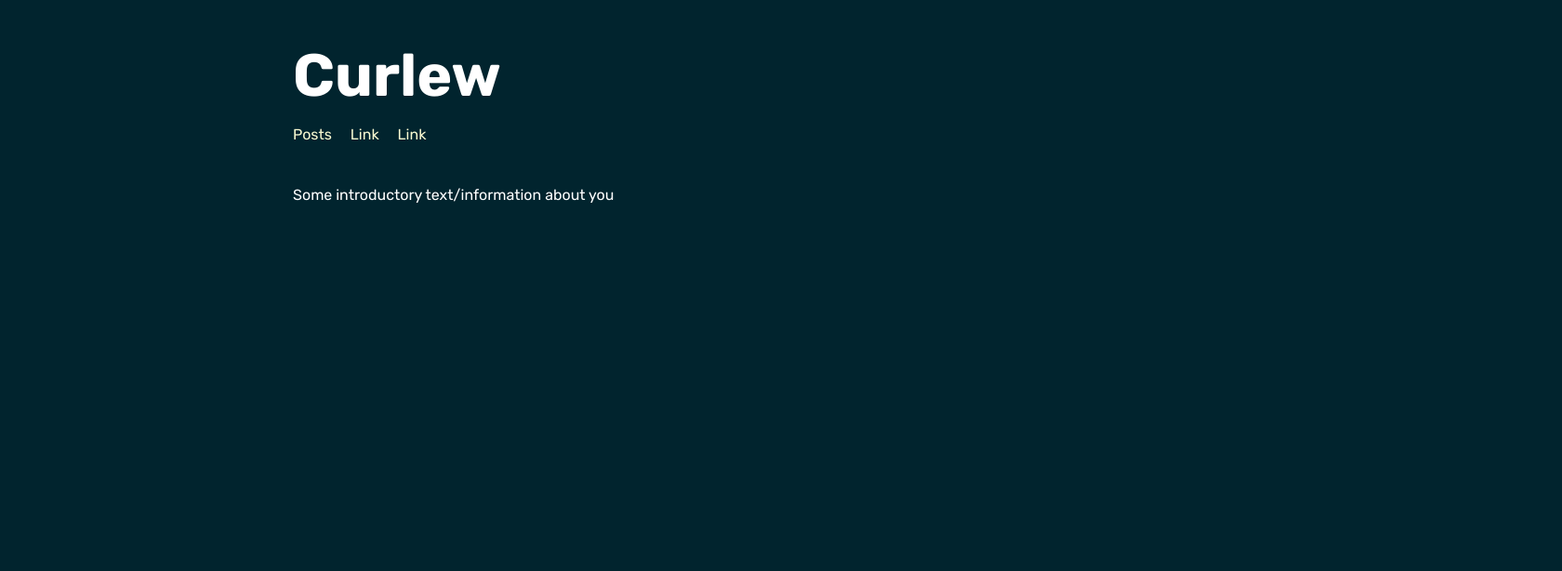
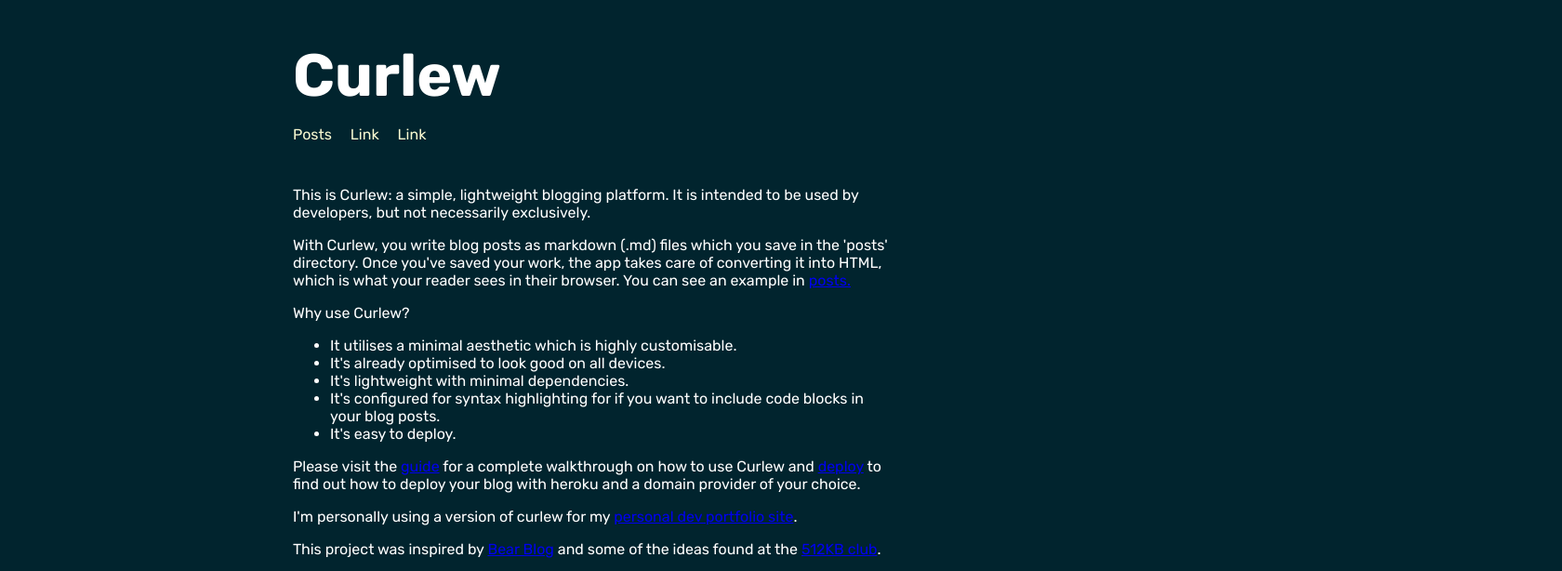
Before and after one commit to campbellm92/curlew-blogging-platform, a website: page public/index.html in a window 1280 px wide. Shown: the top 614 px of the page at 93% size, 1680 px wide, since content can reach past the window. Drawn offline with Linux system fonts and the light colour scheme.

Commit message:
add intro to app

```diff
--- a/public/index.html
+++ b/public/index.html
@@ -11,7 +11,50 @@
     <div class="header-content"></div>
     <!--Placeholder for header content (loaded w/JS) -->
     <div class="main-content">
-      <p>Some introductory text/information about you</p>
+      <p>
+        This is Curlew: a simple, lightweight blogging platform. It is intended
+        to be used by developers, but not necessarily exclusively.
+      </p>
+      <p>
+        With Curlew, you write blog posts as markdown (.md) files which you save
+        in the 'posts' directory. Once you've saved your work, the app takes
+        care of converting it into HTML, which is what your reader sees in their
+        browser. You can see an example in
+        <a href="../posts.html">posts.</a>
+      </p>
+      <p>Why use Curlew?</p>
+      <ul>
+        <li>It utilises a minimal aesthetic which is highly customisable.</li>
+        <li>It's already optimised to look good on all devices.</li>
+        <li>It's lightweight with minimal dependencies.</li>
+        <li>
+          It's configured for syntax highlighting for if you want to include
+          code blocks in your blog posts.
+        </li>
+        <li>It's easy to deploy.</li>
+      </ul>
+      <p>
+        Please visit the <a href="../guide.html">guide</a> for a complete
+        walkthrough on how to use Curlew and
+        <a href="../deploy.html">deploy</a> to find out how to deploy your blog
+        with heroku and a domain provider of your choice.
+      </p>
+      <p>
+        I'm personally using a version of curlew for my
+        <a href="https://www.mattdev.it/">personal dev portfolio site</a>.
+      </p>
+      <p>
+        This project was inspired by
+        <a href="https://bearblog.dev/">Bear Blog</a> and some of the ideas
+        found at the <a href="https://512kb.club/">512KB club</a>.
+      </p>
+      <div class="main-page-logo-container">
+        <img
+          src="../assets/curlew-icon.svg"
+          alt="curlew-logo"
+          class="main-page-logo"
+        />
+      </div>
     </div>
     <div class="footer-content"></div>
     <!--Placeholder for footer content (loaded w/JS) -->
```
